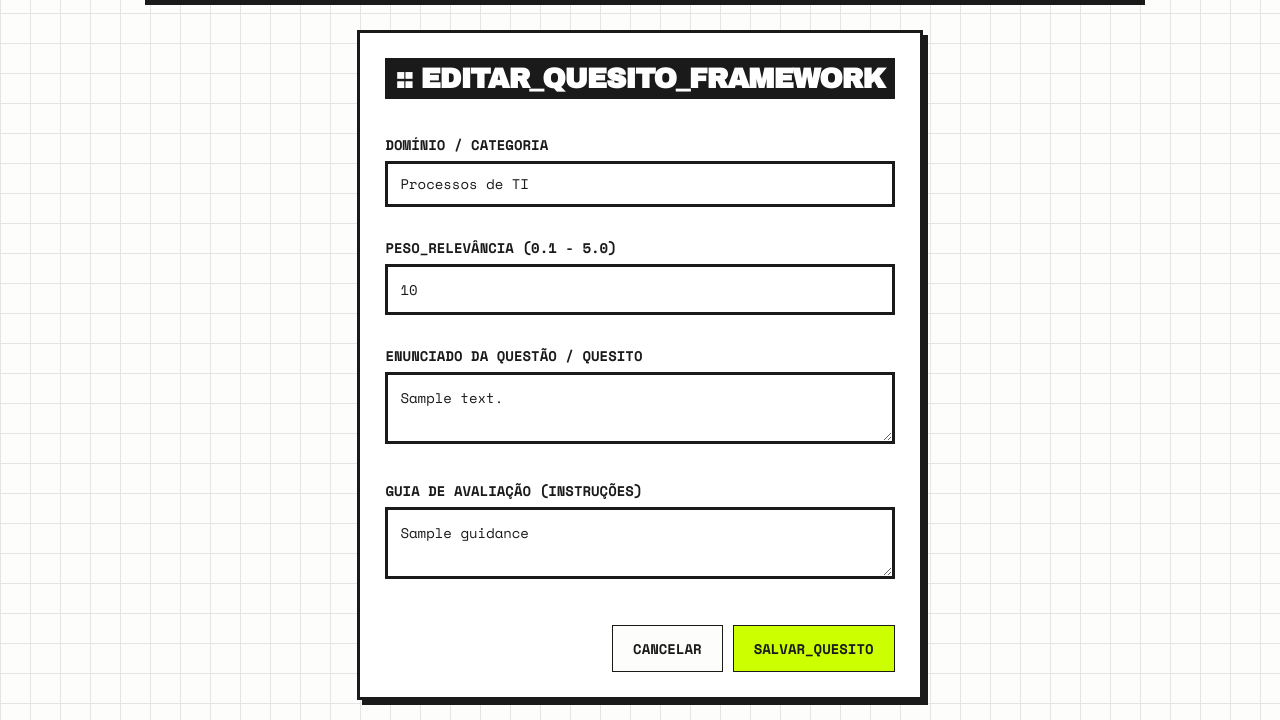
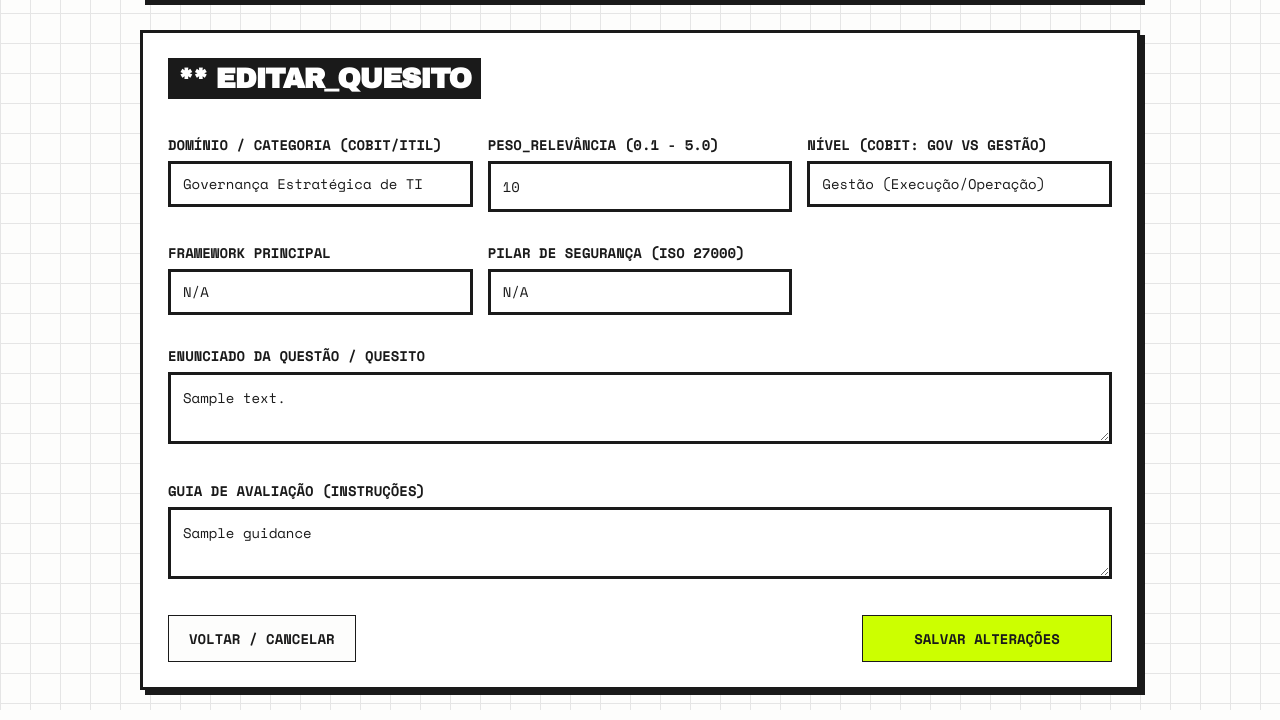
Before and after one commit to Agab01/radar-maturidade-ti, a Flask app: page /questions/1/edit in a window 1280 px wide. Shown: the part 227-947 px from the top of the page. Run offline with Flask 3, Linux system fonts and the light colour scheme; the visitor is signed in with stand-in values (Sample User, id 1); a database or web service that is not in the repository returns one stand-in record (values such as "Sample title"); some libraries are stand-ins or nearby versions.

Commit message:
feat: estruturacao de tags do framework no banco e interface
- Adicionadas colunas cid_pillar, gov_or_mgt e framework_ref no BD
- Atualizado questions.html e edit_question.html com selects
- Renderizacao de visual pills na tabela do framework
- Script de migracao rodado no Supabase para questoes legadas

```diff
--- a/app.py
+++ b/app.py
@@ -30,7 +30,22 @@ if not DATABASE_URL:
     raise ValueError("ERRO CRÍTICO: DATABASE_URL não encontrada. Verifique seu arquivo .env!")
 
 SCORING = {0: "Não se aplica", 1: "Inexistente", 2: "Inicial", 3: "Parcial", 4: "Consistente", 5: "Totalmente implementado"}
-CATEGORIES = ["Processos de TI", "Ferramentas de TI", "Nível de Serviço", "Alinhamento Estratégico", "Governança de TI", "Gestão de Riscos", "Cultura de TI"]
+CATEGORIES = [
+    "Governança Estratégica de TI",
+    "Gestão de Processos e Operações",
+    "Gestão de Projetos e Mudanças",
+    "Gestão de Serviços e Nível de Serviço",
+    "Segurança da Informação e Conformidade",
+    "Gestão de Riscos",
+    "Alinhamento Estratégico e Valor de TI",
+    "Cultura, Pessoas e Competências",
+    "Infraestrutura, Ferramentas e Automação"
+]
+
+CID_PILLARS = ["N/A", "Confidencialidade", "Integridade", "Disponibilidade"]
+GOV_MGT_TYPES = ["Gestão (Execução/Operação)", "Governança (Avaliar/Direcionar/Monitorar)"]
+FRAMEWORKS = ["N/A", "COBIT 5", "ITIL 4", "ISO/IEC 27000", "Múltiplos"]
+
 ROLE_PERMISSIONS = {
     "admin": {"manage_users", "manage_companies", "manage_questions", "respond", "view_reports"},
     "analista": {"manage_companies", "manage_questions", "view_reports"},
@@ -78,6 +93,9 @@ def init_db() -> None:
         """)
         cur.execute("ALTER TABLE users ADD COLUMN IF NOT EXISTS reset_token_hash TEXT;")
         cur.execute("ALTER TABLE users ADD COLUMN IF NOT EXISTS reset_token_expires_at TEXT;")
+        cur.execute("ALTER TABLE questions ADD COLUMN IF NOT EXISTS cid_pillar TEXT DEFAULT 'N/A';")
+        cur.execute("ALTER TABLE questions ADD COLUMN IF NOT EXISTS gov_or_mgt TEXT DEFAULT 'Gestão (Execução/Operação)';")
+        cur.execute("ALTER TABLE questions ADD COLUMN IF NOT EXISTS framework_ref TEXT DEFAULT 'N/A';")
 
         cur.execute("SELECT id FROM users LIMIT 1")
         if not cur.fetchone():
@@ -488,12 +506,37 @@ def questions():
         if not has_perm("manage_questions"):
             flash("Permissão Negada.")
             return redirect(url_for("questions"))
-        execute_db("INSERT INTO questions (category, text, weight, guidance, created_at) VALUES (%s, %s, %s, %s, %s)",
-                   (request.form["category"], request.form["text"], float(request.form.get("weight", 1) or 1), request.form.get("guidance"), datetime.now().isoformat(timespec="seconds")))
-        flash("Quesito Adicionado.")
+
+        # Inserindo os novos campos no SQL
+        execute_db("""
+            INSERT INTO questions (category, text, weight, guidance, created_at, cid_pillar, gov_or_mgt, framework_ref)
+            VALUES (%s, %s, %s, %s, %s, %s, %s, %s)
+        """, (
+            request.form["category"],
+            request.form["text"],
+            float(request.form.get("weight", 1) or 1),
+            request.form.get("guidance"),
+            datetime.now().isoformat(timespec="seconds"),
+            request.form.get("cid_pillar", "N/A"),
+            request.form.get("gov_or_mgt", "Gestão (Execução/Operação)"),
+            request.form.get("framework_ref", "N/A")
+        ))
+
+        flash("Quesito Adicionado com as Novas Dimensões.")
         return redirect(url_for("questions"))
+
     rows = query_db("SELECT * FROM questions ORDER BY category, id")
-    return render_template("questions.html", rows=rows, categories=CATEGORIES, title="Base_Questões")
+
+    # Enviando as novas listas para o HTML
+    return render_template(
+        "questions.html",
+        rows=rows,
+        categories=CATEGORIES,
+        cid_pillars=CID_PILLARS,
+        gov_mgt_types=GOV_MGT_TYPES,
+        frameworks=FRAMEWORKS,
+        title="Base_Questões"
+    )
 
 @app.route("/questions/<int:question_id>/edit", methods=["GET", "POST"])
 @require_login
@@ -503,12 +546,35 @@ def edit_question(question_id):
     if not question:
         flash("Questão não encontrada.")
         return redirect(url_for("questions"))
+
     if request.method == "POST":
-        execute_db("UPDATE questions SET category=%s, text=%s, weight=%s, guidance=%s WHERE id=%s",
-                   (request.form["category"], request.form["text"], float(request.form.get("weight", 1) or 1), request.form.get("guidance"), question_id))
-        flash("Quesito atualizado.")
+        execute_db("""
+            UPDATE questions
+            SET category=%s, text=%s, weight=%s, guidance=%s,
+                cid_pillar=%s, gov_or_mgt=%s, framework_ref=%s
+            WHERE id=%s
+        """, (
+            request.form["category"],
+            request.form["text"],
+            float(request.form.get("weight", 1) or 1),
+            request.form.get("guidance"),
+            request.form.get("cid_pillar", "N/A"),
+            request.form.get("gov_or_mgt", "Gestão (Execução/Operação)"),
+            request.form.get("framework_ref", "N/A"),
+            question_id
+        ))
+        flash("Quesito atualizado com as novas dimensões.")
         return redirect(url_for("questions"))
-    return render_template("edit_question.html", question=question, categories=CATEGORIES, title="Editar_Quesito")
+
+    return render_template(
+        "edit_question.html",
+        question=question,
+        categories=CATEGORIES,
+        cid_pillars=CID_PILLARS,
+        gov_mgt_types=GOV_MGT_TYPES,
+        frameworks=FRAMEWORKS,
+        title="Editar_Quesito"
+    )
 
 @app.route("/questions/<int:question_id>/delete", methods=["POST"])
 @require_login
--- a/templates/edit_question.html
+++ b/templates/edit_question.html
@@ -1,21 +1,65 @@
 {% extends "base.html" %}
 {% block content %}
-<div class="card" style="max-width: 800px; margin: 0 auto;">
-  <h2>:: Editar_Quesito_Framework</h2>
+<div class="card">
+  <h2>** Editar_Quesito</h2>
+
   <form method="post" class="grid-form" style="margin-top:20px;">
-    <div class="form-group"><label>Domínio / Categoria</label><select name="category">{% for c in categories %}<option
-          value="{{ c }}" {% if question.category==c %}selected{% endif %}>{{ c }}</option>{% endfor %}</select></div>
-    <div class="form-group"><label>Peso_Relevância (0.1 - 5.0)</label><input name="weight" type="number" step="0.1"
-        value="{{ question.weight }}"></div>
-    <div class="form-group" style="grid-column: 1 / -1;"><label>Enunciado da Questão / Quesito</label><textarea
-        name="text" style="min-height: 70px;" required>{{ question.text }}</textarea></div>
-    <div class="form-group" style="grid-column: 1 / -1;"><label>Guia de Avaliação (Instruções)</label><textarea
-        name="guidance" style="min-height: 50px;">{{ question.guidance or '' }}</textarea></div>
-    <div class="actions-bottom-flex"
-      style="grid-column: 1 / -1; display:flex; gap:10px; justify-content: flex-end; margin-top:10px;">
-      <a href="{{ url_for('questions') }}" class="btn secondary">Cancelar</a><button class="btn accent"
-        type="submit">Salvar_Quesito</button>
+
+    <div class="form-group">
+      <label>Domínio / Categoria (COBIT/ITIL)</label>
+      <select name="category">
+        {% for c in categories %}
+          <option value="{{ c }}" {% if question.category == c %}selected{% endif %}>{{ c }}</option>
+        {% endfor %}
+      </select>
     </div>
+
+    <div class="form-group">
+      <label>Peso_Relevância (0.1 - 5.0)</label>
+      <input name="weight" type="number" step="0.1" value="{{ question.weight }}">
+    </div>
+
+    <div class="form-group">
+      <label>Nível (COBIT: Gov vs Gestão)</label>
+      <select name="gov_or_mgt">
+        {% for g in gov_mgt_types %}
+          <option value="{{ g }}" {% if question.gov_or_mgt == g %}selected{% endif %}>{{ g }}</option>
+        {% endfor %}
+      </select>
+    </div>
+
+    <div class="form-group">
+      <label>Framework Principal</label>
+      <select name="framework_ref">
+        {% for f in frameworks %}
+          <option value="{{ f }}" {% if question.framework_ref == f %}selected{% endif %}>{{ f }}</option>
+        {% endfor %}
+      </select>
+    </div>
+
+    <div class="form-group">
+      <label>Pilar de Segurança (ISO 27000)</label>
+      <select name="cid_pillar">
+        {% for p in cid_pillars %}
+          <option value="{{ p }}" {% if question.cid_pillar == p %}selected{% endif %}>{{ p }}</option>
+        {% endfor %}
+      </select>
+    </div>
+    <div class="form-group" style="grid-column: 1 / -1;">
+      <label>Enunciado da Questão / Quesito</label>
+      <textarea name="text" style="min-height: 70px;" required>{{ question.text }}</textarea>
+    </div>
+
+    <div class="form-group" style="grid-column: 1 / -1;">
+      <label>Guia de Avaliação (Instruções)</label>
+      <textarea name="guidance" style="min-height: 50px;">{{ question.guidance }}</textarea>
+    </div>
+
+    <div style="grid-column: 1 / -1; display: flex; justify-content: space-between; align-items: center; flex-wrap: wrap; gap: 10px;">
+      <a href="{{ url_for('questions') }}" class="btn secondary">Voltar / Cancelar</a>
+      <button class="btn accent" type="submit" style="width:100%; max-width:250px;">Salvar Alterações</button>
+    </div>
+
   </form>
 </div>
 {% endblock %}
```
Also changed, not shown: templates/questions.html (+50 -10 lines).
